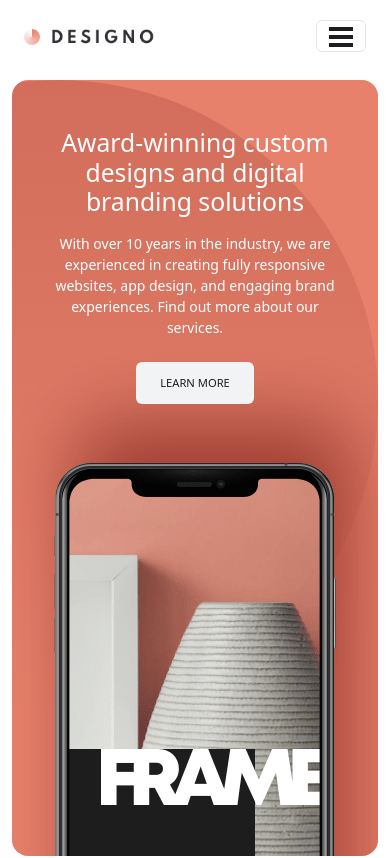
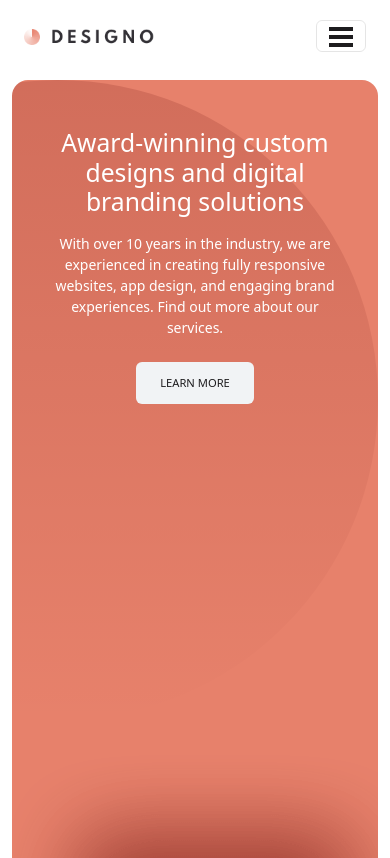
Before and after one commit to ShaimaaAKamal/designo, a React (Create React App) app: page / in a window 390 px wide. Shown: the top 858 px of the page. Built offline with nearby package versions, Linux system fonts and the light colour scheme.

Commit message:
adjust home heading length in small screen

```diff
--- a/src/index.scss
+++ b/src/index.scss
@@ -109,7 +109,7 @@ nav{
     background-image:url('./assets/home/desktop/bg-pattern-hero-home.svg'),linear-gradient(rgba(231, 129, 107,1),rgba(231, 129, 107,1));
     background-repeat: no-repeat;
     background-position: right top;
-    height:92vh !important;
+    height:140vh !important;
     overflow: hidden;
     .paragWidth{
     width:90%;
@@ -210,8 +210,17 @@ footer{
 
 }
 
+@media screen and (min-width:400px){
+  body{
+
+        .homeCaption{
+    height:100vh !important;
+  }
+}
+}
 @media screen and (min-width:576px){
     body{
+
         .AboutLocationWidth{
         width:40%;
     }
```
